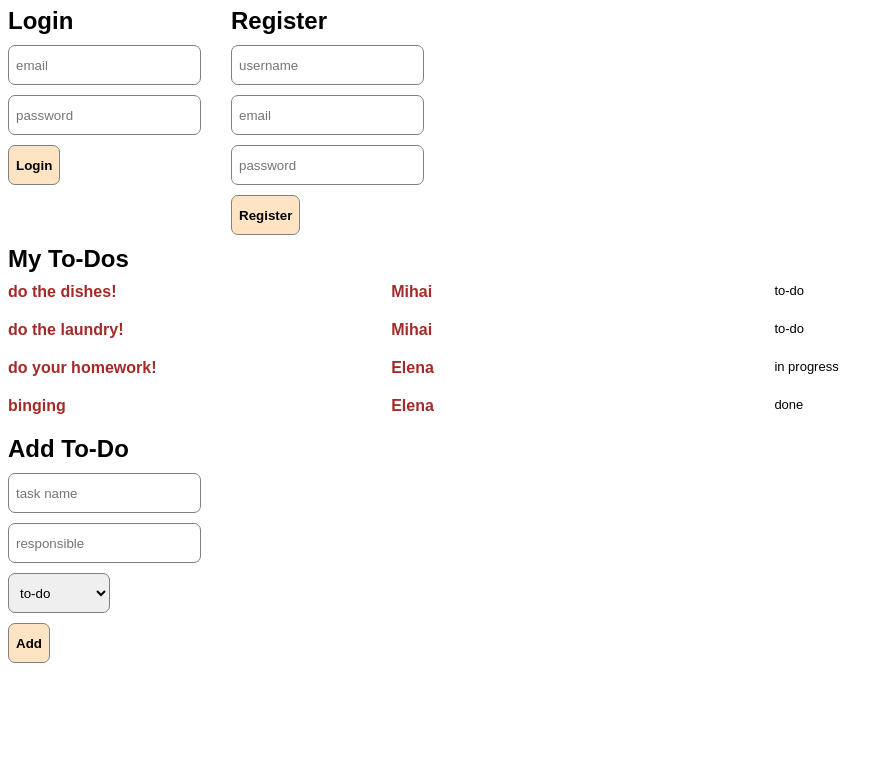
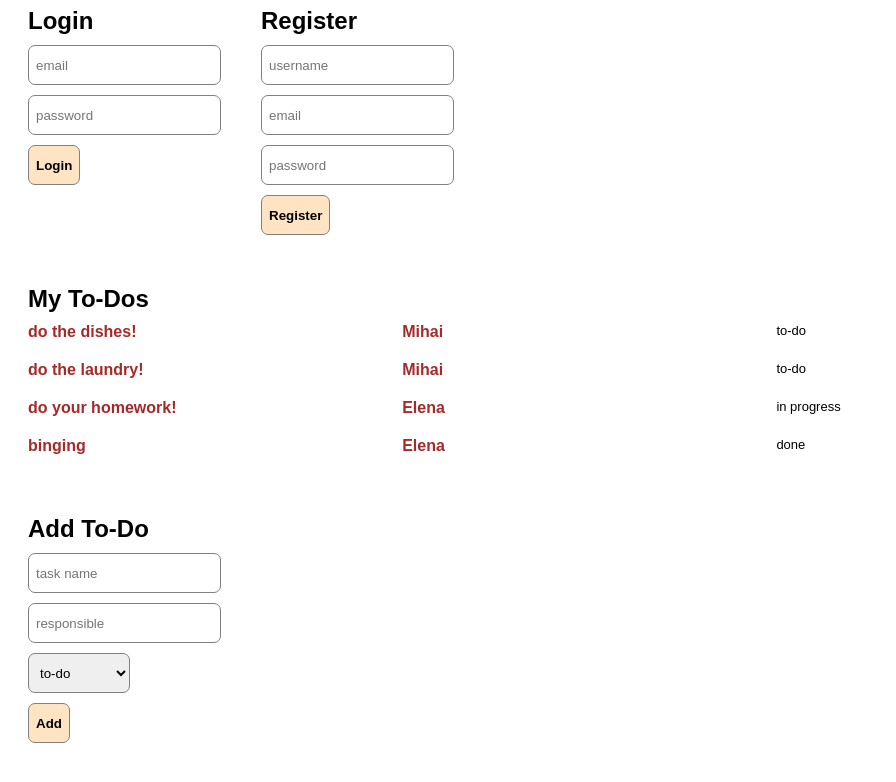
Before and after one commit to roxyenescu/todo_app, a plain HTML site: page index.html in a window 1280 px wide. Shown: the part 48-830 px from the top of the page, without its empty margins (0-896 px from the left). Before the commit the page ends 800 px from the top, so only its background shows below. Drawn offline with Linux system fonts and the light colour scheme.

Commit message:
minor refactor

```diff
--- a/Todos/renderTodos.js
+++ b/Todos/renderTodos.js
@@ -38,5 +38,14 @@ export function renderTodos() {
         const todoList = document.getElementById('toDos')
         todoList.appendChild(todoDiv)
 
+        const isLoggedIn = localStorage.getItem("isLoggedIn")
+
+        if (isLoggedIn) {
+            let taskButtons = document.querySelectorAll('.taskButtons')
+            taskButtons.forEach(element => {
+                element.style.display = 'block'
+            });
+        }
+
     })
 }
--- a/main.css
+++ b/main.css
@@ -2,6 +2,10 @@ body * {
     box-sizing: border-box;
     font-family: sans-serif;
     margin: 0 10px 10px 0;
+}
+
+section {
+    margin: 0 20px 50px 20px;
 }
 
 #login {
--- a/main.js
+++ b/main.js
@@ -21,13 +21,6 @@ if (isLoggedIn) {
 
 renderTodos()
 
-if (isLoggedIn) {
-    let taskButtons = document.querySelectorAll('.taskButtons')
-    taskButtons.forEach(element => {
-        element.style.display = 'block'
-    });
-}
-
 const logoutButton = document.getElementById("logout")
 logoutButton.addEventListener('click', logout)
 
```
